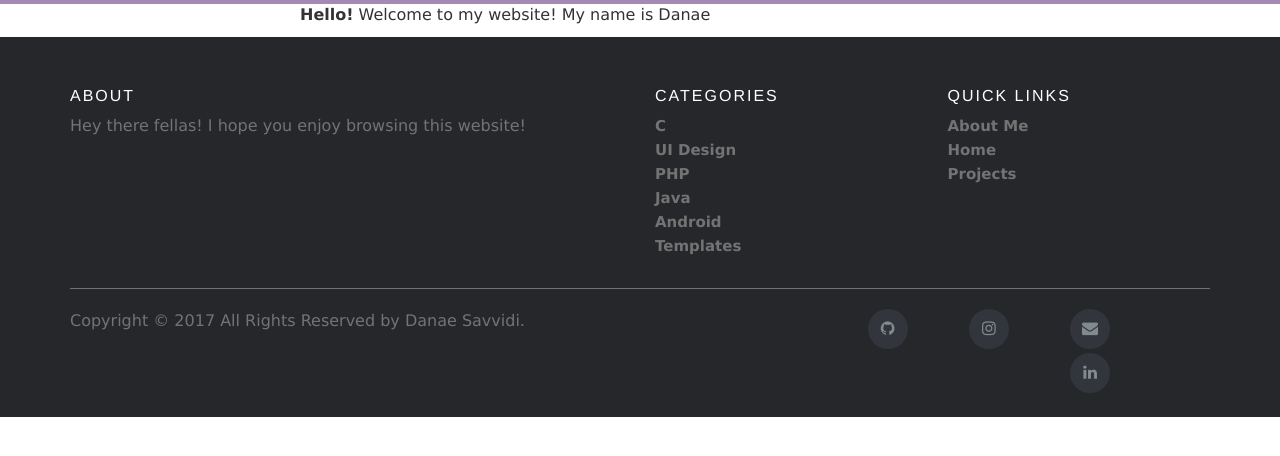
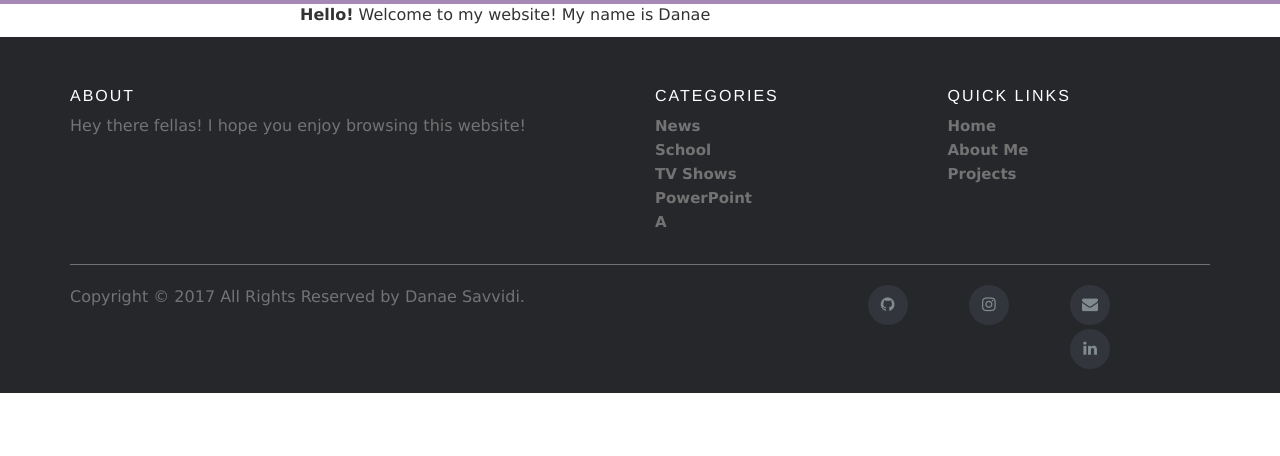
Before and after one commit to danaesav/danaesav.github.io, a Jekyll site: the page built from index.html, in a window 1280 px wide, cut to the strip 416-872 px from the top of the page. Built offline with Jekyll 4.4.1, drawn with Linux system fonts in a browser that asks for light colours.

Commit message:
Update footer.html

```diff
--- a/_includes/footer.html
+++ b/_includes/footer.html
@@ -9,20 +9,19 @@
           <div class="col-xs-6 col-md-3">
             <h6>Categories</h6>
             <ul class="footer-links">
-              <li><a href="http://scanfcode.com/category/c-language/">C</a></li>
-              <li><a href="http://scanfcode.com/category/front-end-development/">UI Design</a></li>
-              <li><a href="http://scanfcode.com/category/back-end-development/">PHP</a></li>
-              <li><a href="http://scanfcode.com/category/java-programming-language/">Java</a></li>
-              <li><a href="http://scanfcode.com/category/android/">Android</a></li>
-              <li><a href="http://scanfcode.com/category/templates/">Templates</a></li>
+              <li><a href="#">News</a></li>
+              <li><a href="#">School</a></li>
+              <li><a href="#">TV Shows</a></li>
+              <li><a href="#">PowerPoint</a></li>
+              <li><a href="#">A</a></li>
             </ul>
           </div>
 
           <div class="col-xs-6 col-md-3">
             <h6>Quick Links</h6>
             <ul class="footer-links">
+              <li><a href="/">Home</a></li>
               <li><a href="/aboutme">About Me</a></li>
-              <li><a href="/">Home</a></li>
               <li><a href="/projects">Projects</a></li>
             </ul>
           </div>
```
